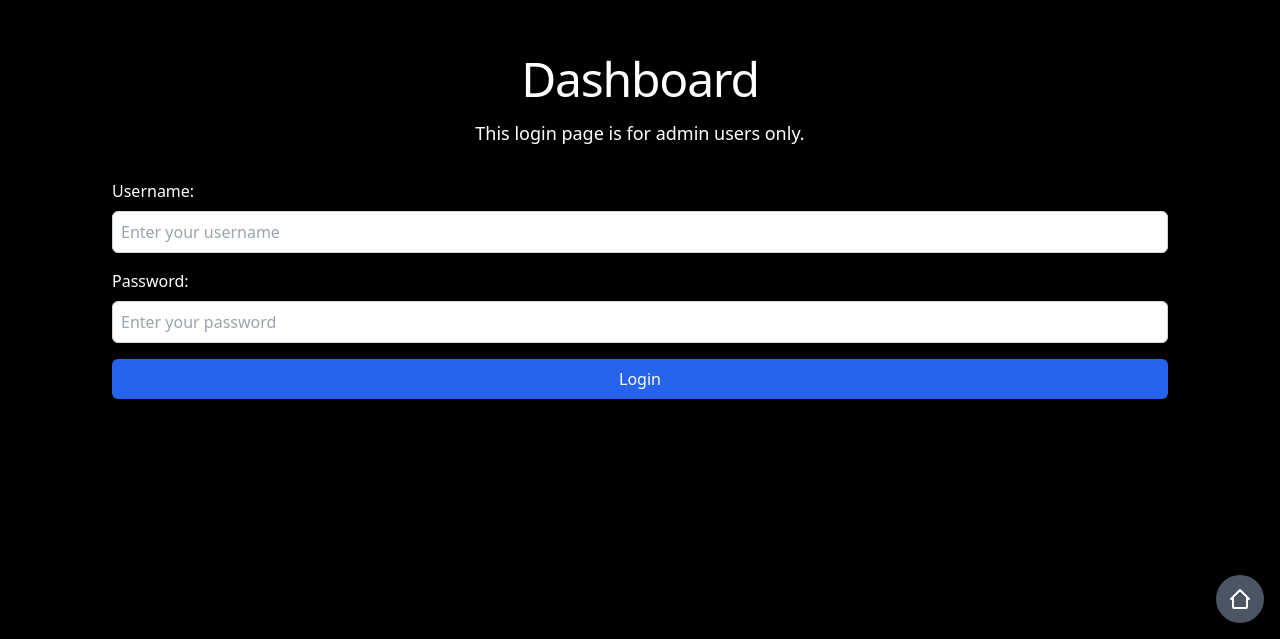
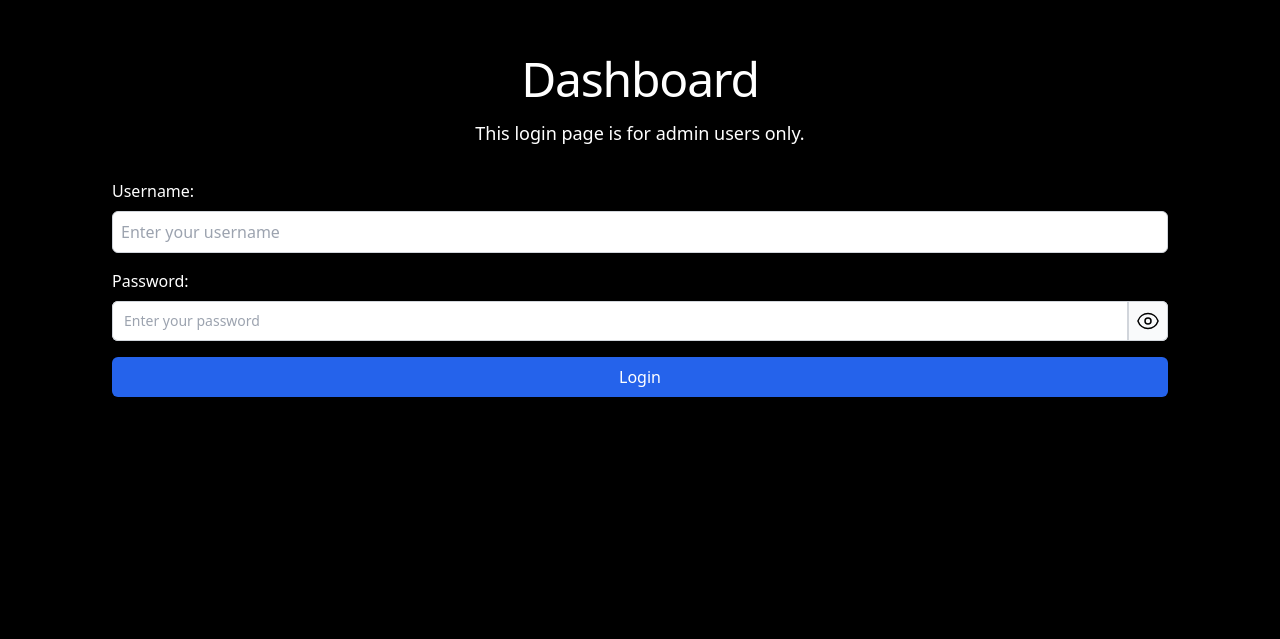
Before and after one commit to aomail-ai/aomail-admin-dashboard, a SvelteKit app: page / in a window 1280 px wide. Shown: the part 161-800 px from the top of the page. Built offline with nearby package versions, Linux system fonts and the light colour scheme; no server answers; sample sign-in values are in the browser's storage.

Commit message:
🪄 add: Logout button + check token validity

```diff
--- a/src/global/components/Header.svelte
+++ b/src/global/components/Header.svelte
@@ -1,8 +1,15 @@
+<script lang="ts">
+    const logout = () => {
+        localStorage.clear();
+    };
+</script>
+
 <header class="sticky inset-x-0 top-0 z-50 bg-white border-b border-gray-200">
     <nav class="flex items-center justify-between p-6 lg:px-8 relative">
         <a href="/" class="absolute top-1/2 transform -translate-y-1/2">
             <img class="h-12 w-auto" src="/logo-aomail-name.png" alt="Aomail logo" />
         </a>
+
         <div class="flex flex-1 justify-center space-x-8">
             <a href="/dashboard" class="text-sm font-semibold leading-6 text-gray-900 rounded-md hover:bg-gray-100 p-2">
                 Dashboard
@@ -20,5 +27,22 @@
                 Search User Info
             </a>
         </div>
+        <button
+            class="flex items-center justify-center p-2 text-red-600 hover:text-red-800 absolute right-6"
+            on:click={logout}
+            title="Logout"
+        >
+            <svg
+                xmlns="http://www.w3.org/2000/svg"
+                fill="none"
+                viewBox="0 0 24 24"
+                stroke-width="1.5"
+                stroke="currentColor"
+                class="w-6 h-6"
+            >
+                <path stroke-linecap="round" stroke-linejoin="round" d="M12 3v9m6.364-3.636a9 9 0 1 1-12.728 0" />
+            </svg>
+            <span class="ml-2 text-sm font-semibold leading-6">Logout</span>
+        </button>
     </nav>
 </header>
--- a/src/pages/Login/Login.svelte
+++ b/src/pages/Login/Login.svelte
@@ -2,18 +2,28 @@
     import { goto } from "$app/navigation";
     import { API_BASE_URL } from "../../global/const";
     import { onMount } from "svelte";
+    import { isAdminAuthenticated } from "../../global/security";
 
     let username = "";
     let password = "";
-    let hasToken = false;
+    let tokenValid = false;
+    let showPassword = false;
+    let errorMessage = "";
 
-    onMount(() => {
+    onMount(async () => {
         const token = localStorage.getItem("adminAccessToken");
         if (token) {
-            hasToken = true;
+            const isAuthenticated = await isAdminAuthenticated();
+            if (isAuthenticated) {
+                tokenValid = true;
+            }
         }
         document.addEventListener("keydown", handleKeyDown);
     });
+
+    const togglePasswordVisibility = () => {
+        showPassword = !showPassword;
+    };
 
     const handleLogin = async () => {
         try {
@@ -23,19 +33,22 @@
                 body: JSON.stringify({ username, password }),
             });
 
-            console.log("response", response);
+            const data = await response.json();
 
             if (!response.ok) {
-                throw new Error("Login failed");
+                errorMessage = data.error as string;
             }
 
-            const data = await response.json();
-
             localStorage.setItem("adminAccessToken", data.accessToken);
+            errorMessage = "";
 
             goto("/dashboard");
         } catch (error) {
-            console.error("Error:", error);
+            if (error instanceof Error) {
+                errorMessage = error.message;
+            } else {
+                errorMessage = "An unknown error occurred";
+            }
         }
     };
 
@@ -89,13 +102,74 @@
                         />
 
                         <label for="password" class="block mt-4 text-white">Password:</label>
+
+                        <div class="relative items-stretch mt-2 flex">
+                            {#if showPassword}
+                                <input
+                                    type="text"
+                                    id="password"
+                                    class="flex-1 rounded-l-md border-0 pl-3 py-1.5 text-gray-900 shadow-sm ring-1 ring-inset ring-gray-300 placeholder:text-gray-400 focus:ring-2 focus:ring-inset focus:ring-gray-800 sm:text-sm sm:leading-6"
+                                    bind:value={password}
+                                    placeholder="Enter your password"
+                                />
+                            {:else}
                                 <input
                                     type="password"
                                     id="password"
+                                    class="flex-1 rounded-l-md border-0 pl-3 py-1.5 text-gray-900 shadow-sm ring-1 ring-inset ring-gray-300 placeholder:text-gray-400 focus:ring-2 focus:ring-inset focus:ring-gray-800 sm:text-sm sm:leading-6"
                                     bind:value={password}
                                     placeholder="Enter your password"
-                            class="mt-2 w-full rounded-md border border-gray-300 p-2"
                                 />
+                            {/if}
+                            <button
+                                on:click={togglePasswordVisibility}
+                                class="p-2 bg-gray-50 rounded-r-md ring-l-none ring-1 ring-inset ring-gray-300"
+                            >
+                                {#if !showPassword}
+                                    <!-- Show Password Icon -->
+                                    <svg
+                                        xmlns="http://www.w3.org/2000/svg"
+                                        fill="none"
+                                        viewBox="0 0 24 24"
+                                        stroke-width="1.5"
+                                        stroke="currentColor"
+                                        class="w-6 h-6"
+                                    >
+                                        <path
+                                            stroke-linecap="round"
+                                            stroke-linejoin="round"
+                                            d="M2.036 12.322a1.012 1.012 0 0 1 0-.639C3.423 7.51 7.36 4.5 12 4.5c4.638 0 8.573 3.007 9.963 7.178.07.207.07.431 0 .639C20.577 16.49 16.64 19.5 12 19.5c-4.638 0-8.573-3.007-9.963-7.178Z"
+                                        />
+                                        <path
+                                            stroke-linecap="round"
+                                            stroke-linejoin="round"
+                                            d="M15 12a3 3 0 1 1-6 0 3 3 0 0 1 6 0Z"
+                                        />
+                                    </svg>
+                                {:else}
+                                    <!-- Hide Password Icon -->
+                                    <svg
+                                        xmlns="http://www.w3.org/2000/svg"
+                                        fill="none"
+                                        viewBox="0 0 24 24"
+                                        stroke-width="1.5"
+                                        stroke="currentColor"
+                                        class="w-6 h-6"
+                                    >
+                                        <path
+                                            stroke-linecap="round"
+                                            stroke-linejoin="round"
+                                            d="M3.98 8.223A10.477 10.477 0 0 0 1.934 12C3.226 16.338 7.244 19.5 12 19.5c.993 0 1.953-.138 2.863-.395M6.228 6.228A10.451 10.451 0 0 1 12 4.5c4.756 0 8.773 3.162 10.065 7.498a10.522 10.522 0 0 1-4.293 5.774M6.228 6.228 3 3m3.228 3.228 3.65 3.65m7.894 7.894L21 21m-3.228-3.228-3.65-3.65m0 0a3 3 0 1 0-4.243-4.243m4.242 4.242L9.88 9.88"
+                                        />
+                                    </svg>
+                                {/if}
+                            </button>
+                        </div>
+
+                        <!-- Error Message -->
+                        {#if errorMessage}
+                            <p class="text-red-500 mt-2 text-sm">{errorMessage}</p>
+                        {/if}
 
                         <button
                             on:click={handleLogin}
@@ -109,7 +183,7 @@
         </div>
     </div>
 
-    {#if hasToken}
+    {#if tokenValid}
         <button
             on:click={goToDashboard}
             class="fixed bottom-4 right-4 p-3 rounded-full bg-gray-600 hover:bg-gray-700 text-white shadow-md"
```
Lines whose indentation alone changed are shown as unchanged.
